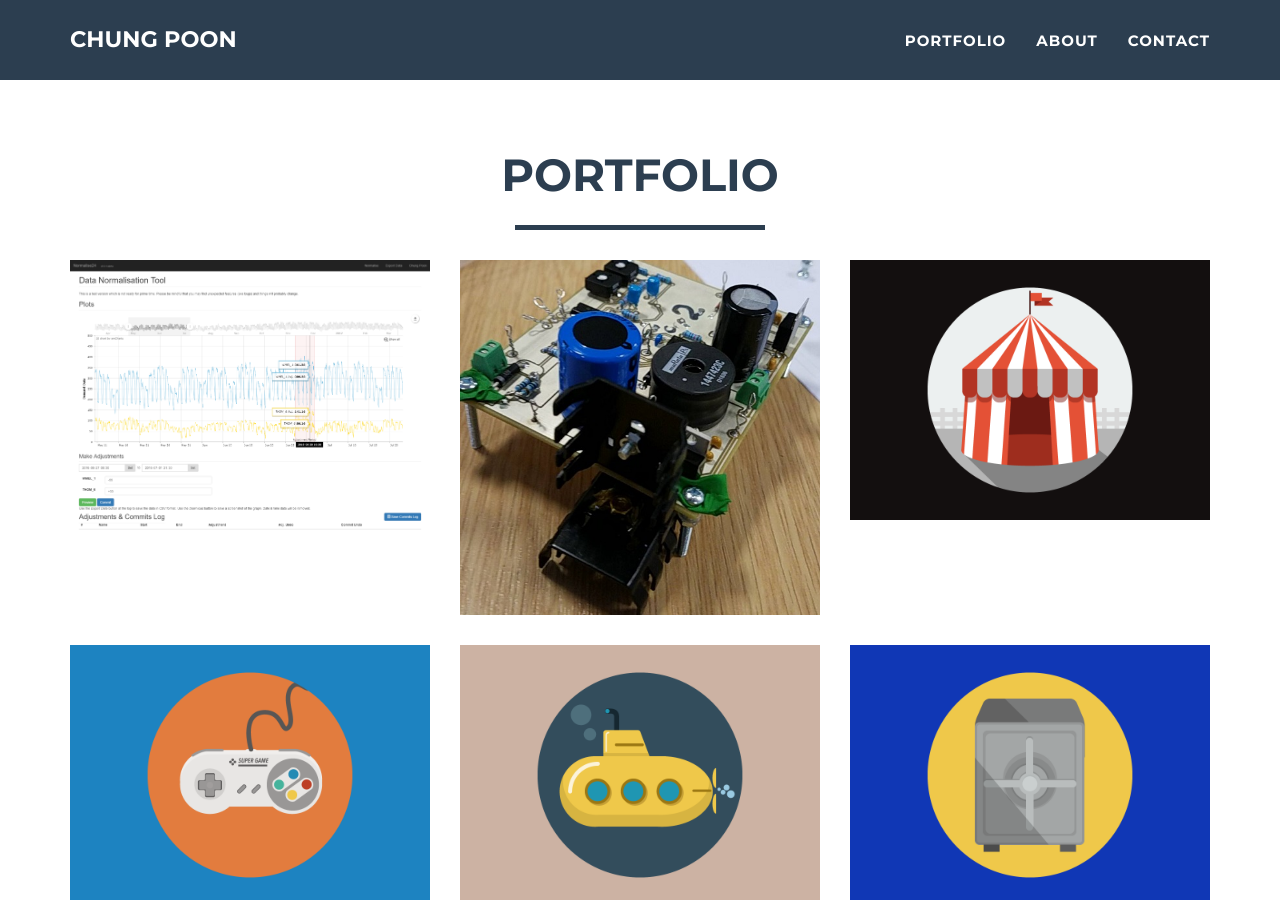
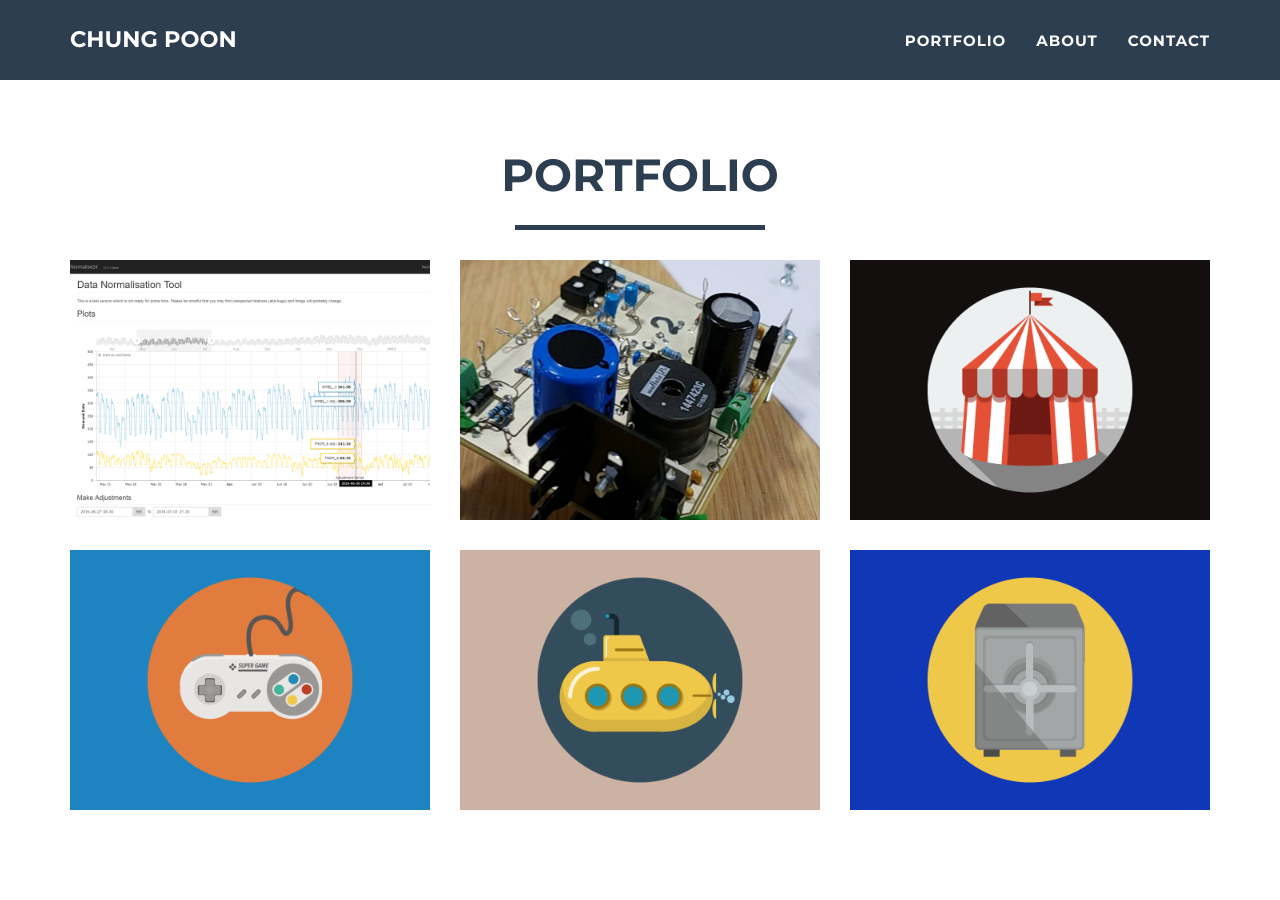
Before and after one commit to sjmoosavinia/sjmoosavinia.github.io, a Jekyll site: the page built from index.html, in a window 1280 px wide and 900 px high, scrolled down 725 px. Built offline with Jekyll 4.4.1, drawn with Linux system fonts in a browser that asks for light colours.

Commit message:
Port front img fix size

```diff
--- a/_posts/2017-03-20-Boost-Converter.markdown
+++ b/_posts/2017-03-20-Boost-Converter.markdown
@@ -6,7 +6,7 @@ gallery:
   - boost/boost.jpg
   - boost/schematic.jpg
   - boost/pcb.jpg
-img: boost/boost.jpg
+img: boost/front.png
 alt: Boost Converter
 project-date: March 2017
 client: Imperial College
--- a/_posts/2017-06-10-Data-Normalisation.markdown
+++ b/_posts/2017-06-10-Data-Normalisation.markdown
@@ -2,7 +2,7 @@
 layout: default
 modal-id: 1
 date: 2017-06-10
-img: datatool/norm24.png
+img: datatool/front.png
 gallery:
   - datatool/norm24.png
   - datatool/norm24-anno.png
```
Also changed, not shown: assets/images/projects/boost/Boost.jpg (added), img/portfolio/boost/boost.jpg, img/portfolio/boost/front.png (added), img/portfolio/boost/pcb.jpg, img/portfolio/boost/schematic.jpg, img/portfolio/datatool/front.png (added), 1 other file.
